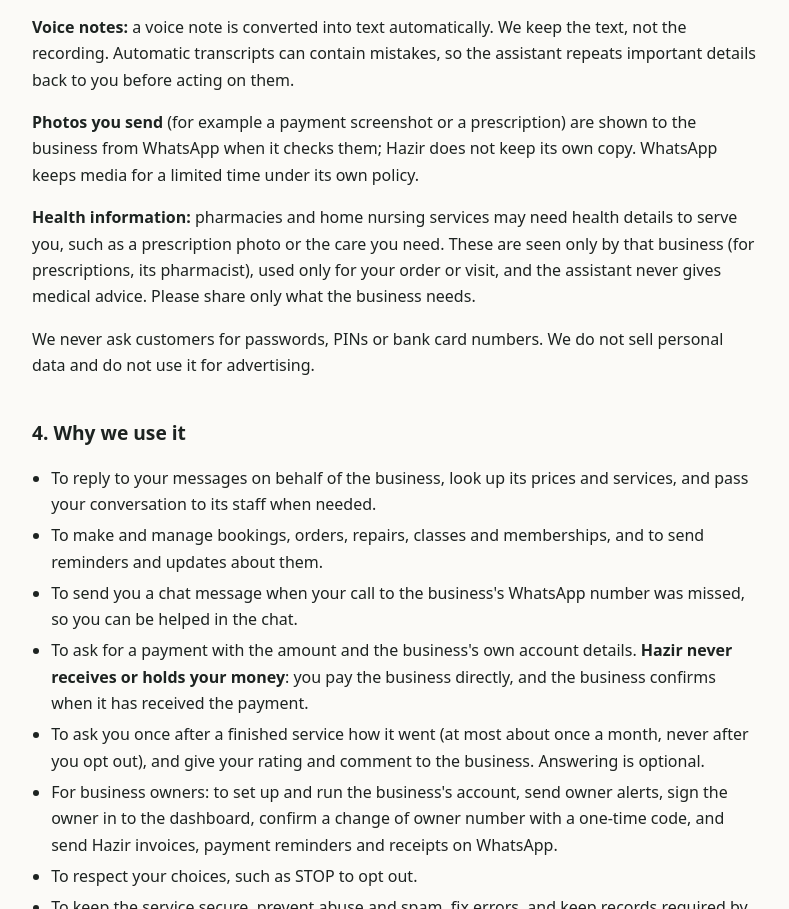
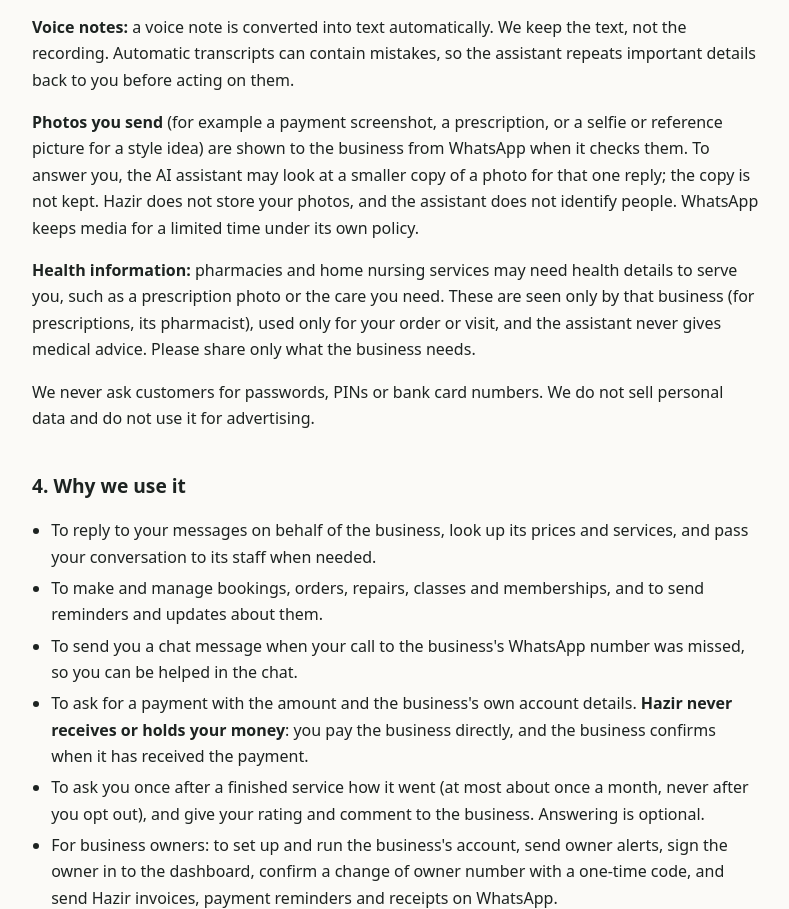
Before and after one commit to asaandigitalapps-prog/hazir-legal, a plain HTML site: page privacy.html in a window 1280 px wide. Shown: the part 1479-2388 px from the top of the page, without its empty margins (244-1033 px from the left). Drawn offline with Linux system fonts and the light colour scheme.

Commit message:
Update legal pages from the Hazir repo

```diff
--- a/privacy.html
+++ b/privacy.html
@@ -20,7 +20,7 @@
 <tr><td>Everyone</td><td>Technical and security records such as an audit log of actions, error logs, sign-in records and IP addresses of requests to our servers.</td></tr>
 </table>
 <p><strong>Voice notes:</strong> a voice note is converted into text automatically. We keep the text, not the recording. Automatic transcripts can contain mistakes, so the assistant repeats important details back to you before acting on them.</p>
-<p><strong>Photos you send</strong> (for example a payment screenshot or a prescription) are shown to the business from WhatsApp when it checks them; Hazir does not keep its own copy. WhatsApp keeps media for a limited time under its own policy.</p>
+<p><strong>Photos you send</strong> (for example a payment screenshot, a prescription, or a selfie or reference picture for a style idea) are shown to the business from WhatsApp when it checks them. To answer you, the AI assistant may look at a smaller copy of a photo for that one reply; the copy is not kept. Hazir does not store your photos, and the assistant does not identify people. WhatsApp keeps media for a limited time under its own policy.</p>
 <p><strong>Health information:</strong> pharmacies and home nursing services may need health details to serve you, such as a prescription photo or the care you need. These are seen only by that business (for prescriptions, its pharmacist), used only for your order or visit, and the assistant never gives medical advice. Please share only what the business needs.</p>
 <p>We never ask customers for passwords, PINs or bank card numbers. We do not sell personal data and do not use it for advertising.</p>
 
```
